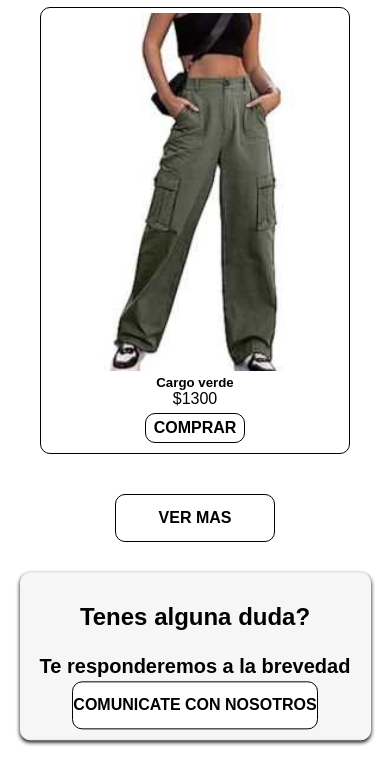
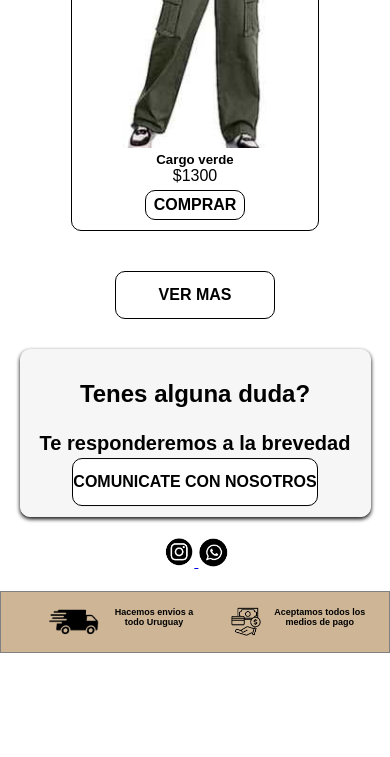
Before and after one commit to sofisisternes/Proyecto2023Coder-SofiaSisternes, a website: page index.html in a window 390 px wide. Shown: the part 1881-2638 px from the top of the page. After the commit the page ends 2534 px from the top, so only its background shows below. Drawn offline with nearby package versions, Linux system fonts and the light colour scheme.

Commit message:
sumando detalles

```diff
--- a/scss/_catalogo.scss
+++ b/scss/_catalogo.scss
@@ -69,6 +69,7 @@
     display: flex;
     justify-content: center;
     font-family: $font;
+    margin: 40px;
 
     .cambio {
         border: black 1px solid;
--- a/scss/_footer.scss
+++ b/scss/_footer.scss
@@ -12,4 +12,9 @@ footer {
         width: auto;
         height: 30px;
     }
+
+    p {
+        font-family: $font;
+        margin-left: 5px;
+    }
 }
--- a/scss/_media.scss
+++ b/scss/_media.scss
@@ -115,7 +115,6 @@
             "producto4"
             "producto5"
             "producto6";
-        justify-content: center;
 
         img {
             width: 100%;
@@ -127,6 +126,10 @@
             border: black solid 1px;
             border-radius: 10px;
             padding: 5px;
+            transition: none;
+            width: 80%;
+            height: auto;
+            margin: auto;
         }
 
         button {
```
Also changed, not shown: css/estilo.css.
